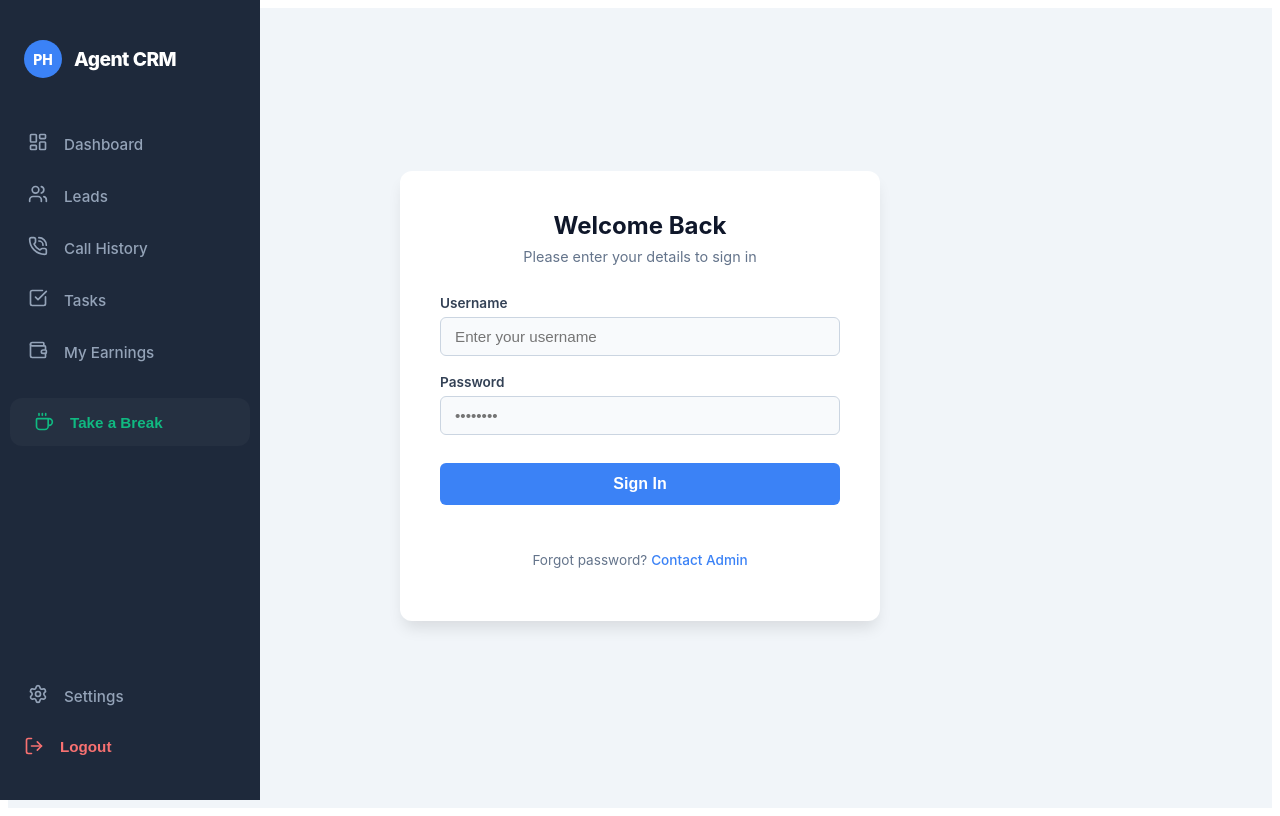
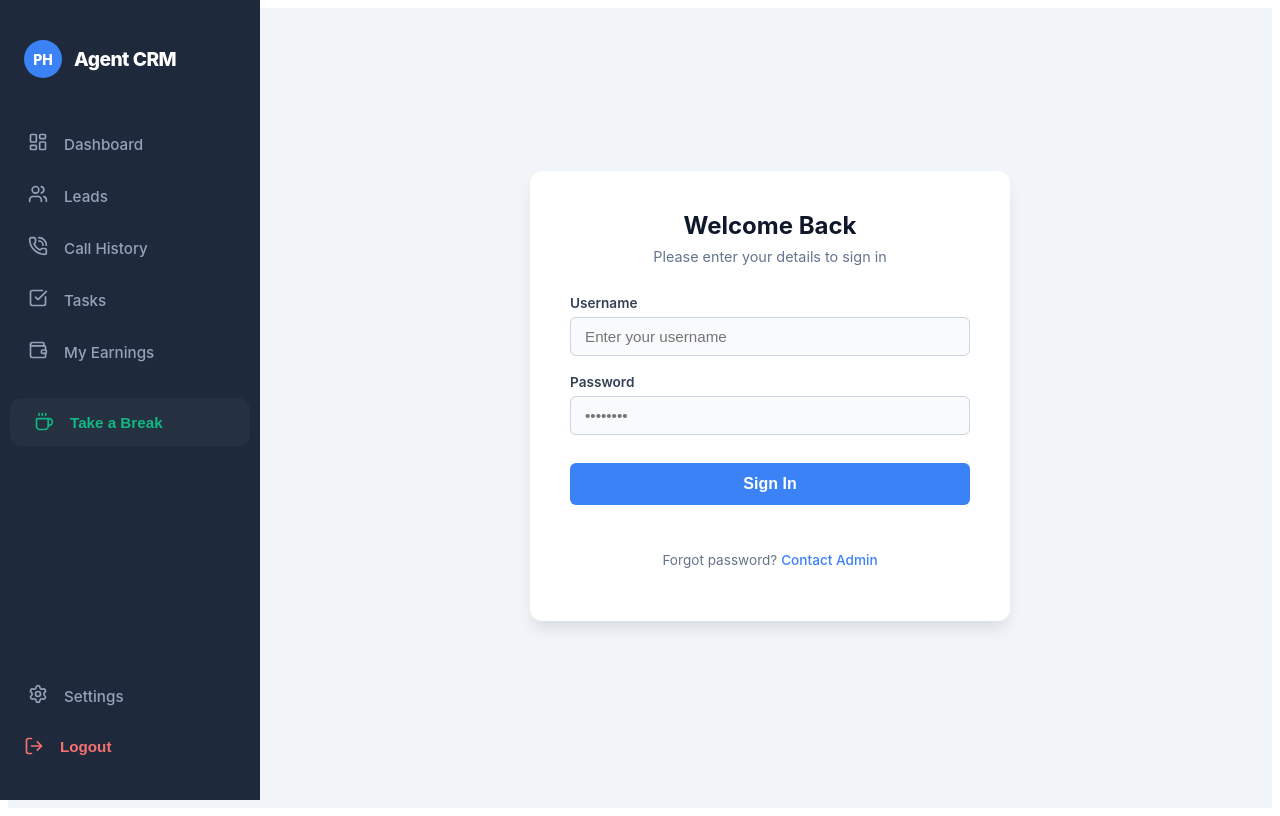
Before and after one commit to SrinivasBharadwaj18/CRM, a React (Vite) app in the folder frontend/insurance-crm-frontend/: page / in a window 1280 px wide. Built offline with nearby package versions, Linux system fonts and the light colour scheme; sample sign-in values are in the browser's storage.

Commit message:
app.jsx update

```diff
--- a/frontend/insurance-crm-frontend/src/App.jsx
+++ b/frontend/insurance-crm-frontend/src/App.jsx
@@ -7,69 +7,47 @@ import api from "./services/api";
 import './App.css';
 
 function App() {
-  // 1. Get the logged-in user from Redux
   const { user } = useSelector((state) => state.auth || {});
-
-  // 2. Global state for the Break System
   const [isOnBreak, setIsOnBreak] = useState(false);
 
-  // 3. Persistence: Check if the agent was already on break if they refresh the page
+  const isAgent = user?.role === 'agent';
+
   useEffect(() => {
-    if (user?.role === 'agent') {
+    if (isAgent) {
       checkActiveBreak();
     }
   }, [user]);
 
   const checkActiveBreak = async () => {
     try {
-      const res = await api.get('/agent/breaks/active/'); // You'll need this simple endpoint
-      if (res.data.active) {
-        setIsOnBreak(true);
-      }
+      const res = await api.get('/agent/breaks/active/');
+      if (res.data.active) setIsOnBreak(true);
     } catch (err) {
-      console.log("No active break found on mount.");
+      console.log("No active break found.");
     }
   };
 
   return (
     <div className="app-layout" style={styles.layout}>
+      {/* Navbar sits here globally */}
+      {user && <Navbar isOnBreak={isOnBreak} setIsOnBreak={setIsOnBreak} />}
 
-      {/* 1. SIDEBAR: Visible only if user is logged in */}
-      {user && (
-        <Navbar isOnBreak={isOnBreak} setIsOnBreak={setIsOnBreak} />
-      )}
+      {/* BreakGuard sits here globally */}
+      {isAgent && <BreakGuard isOnBreak={isOnBreak} setIsOnBreak={setIsOnBreak} />}
 
-      {/* 2. BREAK GUARD: The "Freeze" overlay for Agents */}
-      {user?.role === 'agent' && (
-        <BreakGuard isOnBreak={isOnBreak} setIsOnBreak={setIsOnBreak} />
-      )}
-
-      {/* 3. MAIN CONTENT: Where your pages (Dashboard, Leads, etc.) render */}
       <div className="main-content" style={{
         ...styles.mainContent,
-        // If user is logged in, push content to the right to make room for the 260px sidebar
         marginLeft: user ? '260px' : '0'
       }}>
         <AppRoutes />
       </div>
-
     </div>
   );
 }
 
 const styles = {
-  layout: {
-    display: 'flex',
-    minHeight: '100vh',
-    width: '100%',
-    backgroundColor: '#f1f5f9' // Light grey background for the whole app
-  },
-  mainContent: {
-    flex: 1,
-    position: 'relative',
-    display: 'flex',
-    flexDirection: 'column'
-  }
+  layout: { display: 'flex', minHeight: '100vh', width: '100%', backgroundColor: '#f1f5f9' },
+  mainContent: { flex: 1, position: 'relative', display: 'flex', flexDirection: 'column' }
 };
 
 export default App;
--- a/frontend/insurance-crm-frontend/src/main.jsx
+++ b/frontend/insurance-crm-frontend/src/main.jsx
@@ -1,11 +1,16 @@
 import React from "react";
 import ReactDOM from "react-dom/client";
-import AppRoutes from "./routes/AppRoutes";
+import { BrowserRouter } from "react-router-dom"; // Add this!
 import { Provider } from "react-redux";
 import { store } from "./app/store";
+import App from "./App"; // Point to App.jsx
 
 ReactDOM.createRoot(document.getElementById("root")).render(
-  <Provider store={store}>
-    <AppRoutes />
-  </Provider>
+  <React.StrictMode>
+    <Provider store={store}>
+      <BrowserRouter>
+        <App />
+      </BrowserRouter>
+    </Provider>
+  </React.StrictMode>
 );
--- a/frontend/insurance-crm-frontend/src/routes/AppRoutes.jsx
+++ b/frontend/insurance-crm-frontend/src/routes/AppRoutes.jsx
@@ -1,6 +1,5 @@
-import { BrowserRouter, Routes, Route, Navigate } from "react-router-dom";
+import { Routes, Route, Navigate } from "react-router-dom";
 import ProtectedRoute from "../routes/ProtectedRoutes";
-import MainLayout from "../components/MainLayout"; // Import the layout
 import Login from "../pages/Login";
 import AdminHome from "../pages/AdminHome";
 import CurrentLead from "../pages/CurrentLead";
@@ -9,59 +8,34 @@ import Await from "../pages/Await";
 import CreateAgent from "../pages/CreateAgent";
 import UploadLeads from "../pages/UploadLeads";
 import Leads from "../pages/Leads.jsx";
-import Dashboard from "../pages/AgentHome"
+import Dashboard from "../pages/AgentHome";
 import MyEarnings from "../pages/MyEarnings.jsx";
 import AdminFinance from "../pages/AdminFinance.jsx";
 import AgentTaskDashboard from "../pages/AgentTaskDashboard.jsx";
 
 function AppRoutes() {
   return (
-    <BrowserRouter>
-      <Routes>
-        {/* Public Route - No Navbar */}
-        <Route path="/" element={<Login />} />
+    // NO BrowserRouter here anymore!
+    <Routes>
+      <Route path="/" element={<Login />} />
 
-        {/* Admin Routes - Wrapped in MainLayout */}
-        <Route path="/admin" element={
-          <ProtectedRoute role="owner"><MainLayout><AdminHome /></MainLayout></ProtectedRoute>
-        } />
-        <Route path="/admin/create-agent" element={
-          <ProtectedRoute role="owner"><MainLayout><CreateAgent /></MainLayout></ProtectedRoute>
-        } />
-        <Route path="/admin/upload-leads" element={
-          <ProtectedRoute role="owner"><MainLayout><UploadLeads /></MainLayout></ProtectedRoute>
-        } />
-        <Route path="/admin/finance" element={
-          <ProtectedRoute role="owner"><MainLayout><AdminFinance /></MainLayout></ProtectedRoute>
-        } />
+      {/* Admin Routes */}
+      <Route path="/admin" element={<ProtectedRoute role="owner"><AdminHome /></ProtectedRoute>} />
+      <Route path="/admin/create-agent" element={<ProtectedRoute role="owner"><CreateAgent /></ProtectedRoute>} />
+      <Route path="/admin/upload-leads" element={<ProtectedRoute role="owner"><UploadLeads /></ProtectedRoute>} />
+      <Route path="/admin/finance" element={<ProtectedRoute role="owner"><AdminFinance /></ProtectedRoute>} />
 
-        {/* Agent Routes - Wrapped in MainLayout */}
-        <Route path="/agent/home" element={
-          <ProtectedRoute role="agent"><MainLayout><Dashboard /></MainLayout></ProtectedRoute>
-        } />
-        <Route path="/agent/leads" element={
-          <ProtectedRoute role="agent"><MainLayout><Leads /></MainLayout></ProtectedRoute>
-        } />
-        <Route path="/lead/:id" element={
-          <ProtectedRoute role="agent"><MainLayout><CurrentLead /></MainLayout></ProtectedRoute>
-        } />
-        <Route path="/lead/:id/process" element={
-          <ProtectedRoute role="agent"><MainLayout><Process /></MainLayout></ProtectedRoute>
-        } />
-        <Route path="/lead/:id/await" element={
-          <ProtectedRoute role="agent"><MainLayout><Await /></MainLayout></ProtectedRoute>
-        } />
-        <Route path="/agent/earnings" element={
-          <ProtectedRoute role="agent"><MainLayout><MyEarnings /></MainLayout></ProtectedRoute>
-        } />
-         <Route path="/agent/tasks" element={
-          <ProtectedRoute role="agent"><MainLayout><AgentTaskDashboard/></MainLayout></ProtectedRoute>
-        } />
+      {/* Agent Routes */}
+      <Route path="/agent/home" element={<ProtectedRoute role="agent"><Dashboard /></ProtectedRoute>} />
+      <Route path="/agent/leads" element={<ProtectedRoute role="agent"><Leads /></ProtectedRoute>} />
+      <Route path="/lead/:id" element={<ProtectedRoute role="agent"><CurrentLead /></ProtectedRoute>} />
+      <Route path="/lead/:id/process" element={<ProtectedRoute role="agent"><Process /></ProtectedRoute>} />
+      <Route path="/lead/:id/await" element={<ProtectedRoute role="agent"><Await /></ProtectedRoute>} />
+      <Route path="/agent/earnings" element={<ProtectedRoute role="agent"><MyEarnings /></ProtectedRoute>} />
+      <Route path="/agent/tasks" element={<ProtectedRoute role="agent"><AgentTaskDashboard/></ProtectedRoute>} />
 
-
-        <Route path="*" element={<Navigate to="/" replace />} />
-      </Routes>
-    </BrowserRouter>
+      <Route path="*" element={<Navigate to="/" replace />} />
+    </Routes>
   );
 }
 
```
